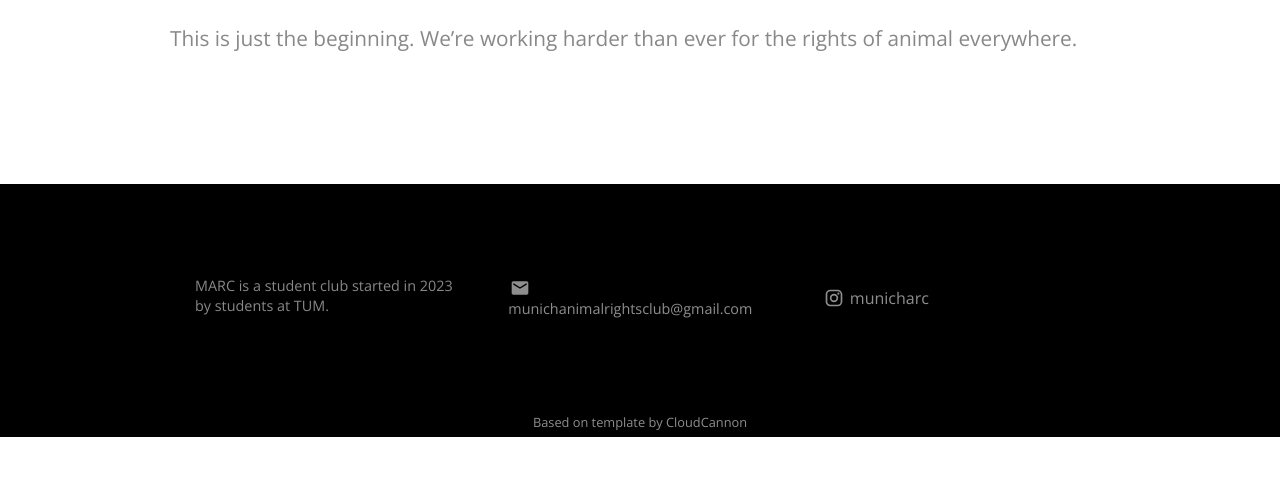
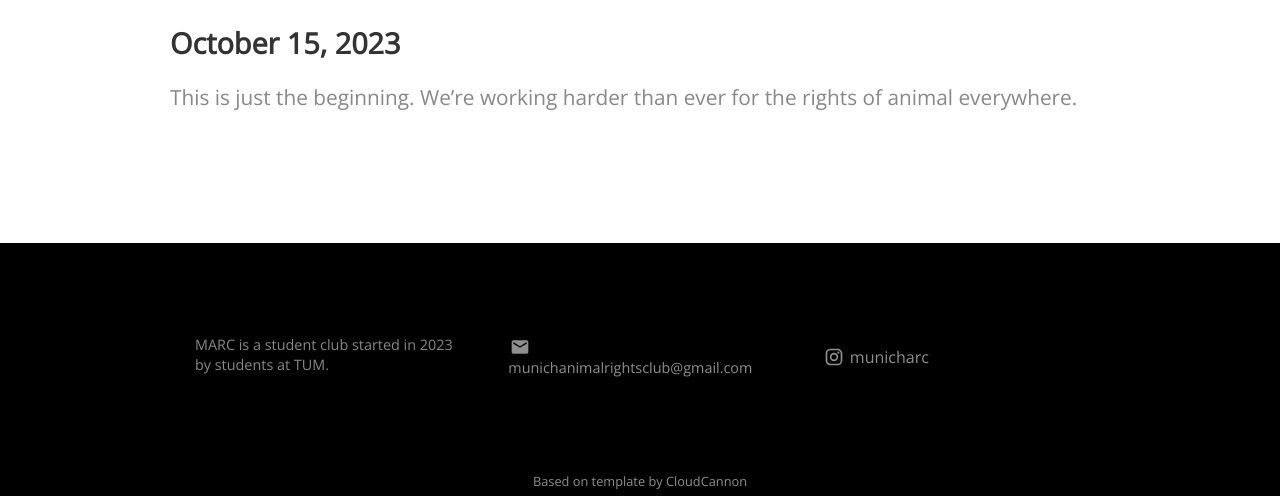
Before and after one commit to municharc/municharc.github.io, a Jekyll site: the page built from _posts/2023-10-15-start.md, in a window 1280 px wide. Shown: the part 729-1225 px from the top of the page. Built offline with Jekyll 4.4.1, drawn with Linux system fonts in a browser that asks for light colours; nearby versions of some CDN libraries; before the commit the page ends 1166 px from its top, so only the background shows below that.

Commit message:
Edit post layout

```diff
--- a/_layouts/post.html
+++ b/_layouts/post.html
@@ -7,6 +7,7 @@ layout: default
 		<div style="text-align: center;">
 			<img src="{{ page.featured_image }}" alt="{{ page.title }}"/>
 		</div>
+		<h3>{{ page.date | date: '%B %d, %Y' }}</h2>
 		{{ content }}
 	</div>
 </section>
```
